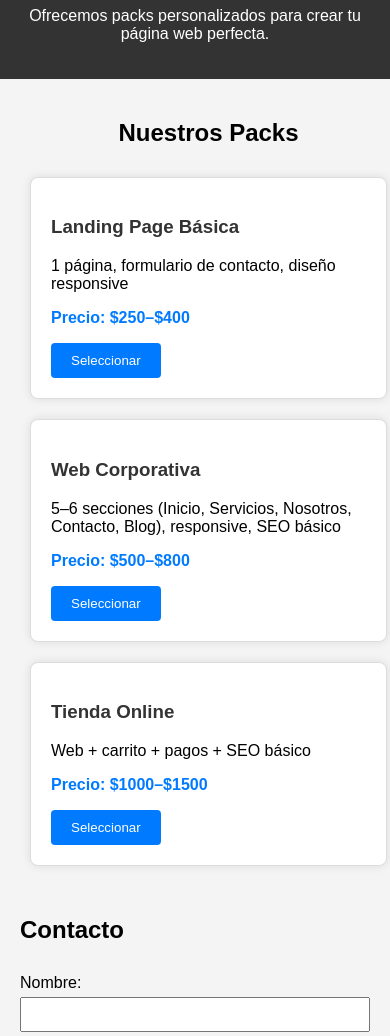
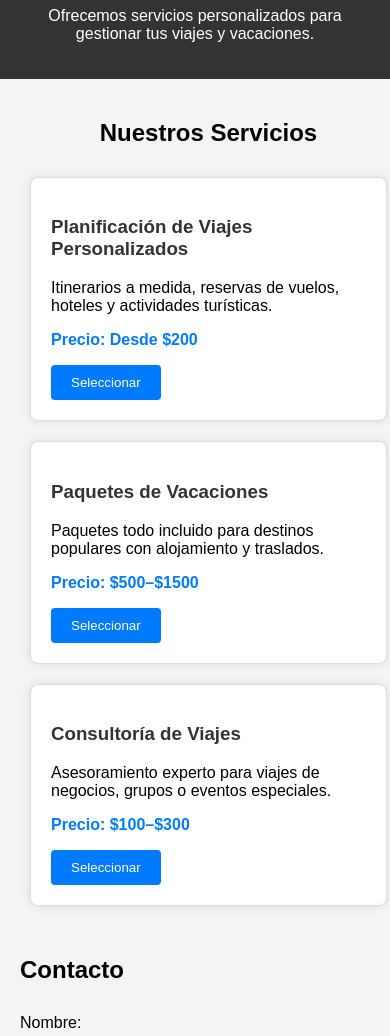
Before and after one commit to stnvi/Landing-Page, a plain HTML site: page index.html in a window 390 px wide. Shown: the part 130-1166 px from the top of the page. Drawn offline with Linux system fonts and the light colour scheme.

Commit message:
Actualizacion

```diff
--- a/index.html
+++ b/index.html
@@ -3,33 +3,33 @@
 <head>
     <meta charset="UTF-8">
     <meta name="viewport" content="width=device-width, initial-scale=1.0">
-    <title>Servicios de Creación de Páginas Web</title>
+    <title>Servicios de Gestión de Viajes y Vacaciones</title>
     <link rel="stylesheet" href="styles.css">
 </head>
 <body>
     <header>
-        <h1>Bienvenido a Nuestros Servicios Web</h1>
-        <p>Ofrecemos packs personalizados para crear tu página web perfecta.</p>
+        <h1>Bienvenido a Nuestros Servicios de Viajes</h1>
+        <p>Ofrecemos servicios personalizados para gestionar tus viajes y vacaciones.</p>
     </header>
     <main>
-        <section id="packs">
-            <h2>Nuestros Packs</h2>
-            <div class="pack">
-                <h3>Landing Page Básica</h3>
-                <p>1 página, formulario de contacto, diseño responsive</p>
-                <p class="price">Precio: $250–$400</p>
+        <section id="servicios">
+            <h2>Nuestros Servicios</h2>
+            <div class="servicio">
+                <h3>Planificación de Viajes Personalizados</h3>
+                <p>Itinerarios a medida, reservas de vuelos, hoteles y actividades turísticas.</p>
+                <p class="price">Precio: Desde $200</p>
                 <button>Seleccionar</button>
             </div>
-            <div class="pack">
-                <h3>Web Corporativa</h3>
-                <p>5–6 secciones (Inicio, Servicios, Nosotros, Contacto, Blog), responsive, SEO básico</p>
-                <p class="price">Precio: $500–$800</p>
+            <div class="servicio">
+                <h3>Paquetes de Vacaciones</h3>
+                <p>Paquetes todo incluido para destinos populares con alojamiento y traslados.</p>
+                <p class="price">Precio: $500–$1500</p>
                 <button>Seleccionar</button>
             </div>
-            <div class="pack">
-                <h3>Tienda Online</h3>
-                <p>Web + carrito + pagos + SEO básico</p>
-                <p class="price">Precio: $1000–$1500</p>
+            <div class="servicio">
+                <h3>Consultoría de Viajes</h3>
+                <p>Asesoramiento experto para viajes de negocios, grupos o eventos especiales.</p>
+                <p class="price">Precio: $100–$300</p>
                 <button>Seleccionar</button>
             </div>
         </section>
@@ -47,7 +47,7 @@
         </section>
     </main>
     <footer>
-        <p>&copy; 2023 Servicios Web. Todos los derechos reservados.</p>
+        <p>&copy; 2023 Servicios de Viajes. Todos los derechos reservados.</p>
     </footer>
     <script src="script.js"></script>
 </body>
--- a/script.js
+++ b/script.js
@@ -1,17 +1,17 @@
 document.addEventListener('DOMContentLoaded', function() {
-    let selectedPack = null;
+    let selectedService = null;
 
-    // Handle pack selection buttons
-    const buttons = document.querySelectorAll('.pack button');
+    // Handle service selection buttons
+    const buttons = document.querySelectorAll('.servicio button');
     buttons.forEach(button => {
         button.addEventListener('click', function() {
             // Remove 'selected' class from all buttons
             buttons.forEach(btn => btn.classList.remove('selected'));
             // Add 'selected' class to clicked button
             this.classList.add('selected');
-            // Store selected pack
-            selectedPack = this.parentElement.querySelector('h3').textContent;
-            alert(`Has seleccionado el pack: ${selectedPack}.`);
+            // Store selected service
+            selectedService = this.parentElement.querySelector('h3').textContent;
+            alert(`Has seleccionado el servicio: ${selectedService}.`);
         });
     });
 
@@ -42,8 +42,8 @@ document.addEventListener('DOMContentLoaded', function() {
             return;
         }
 
-        // Include selected pack in message
-        const fullMessage = selectedPack ? `Pack seleccionado: ${selectedPack}\n\n${message}` : message;
+        // Include selected service in message
+        const fullMessage = selectedService ? `Servicio seleccionado: ${selectedService}\n\n${message}` : message;
 
         // Try to send via EmailJS API
         fetch('https://api.emailjs.com/api/v1.0/email/send', {
@@ -66,7 +66,7 @@ document.addEventListener('DOMContentLoaded', function() {
             if (response.ok) {
                 alert('Mensaje enviado exitosamente. Gracias por contactarnos.');
                 form.reset();
-                selectedPack = null;
+                selectedService = null;
                 buttons.forEach(btn => btn.classList.remove('selected'));
             } else {
                 throw new Error('EmailJS API error');
@@ -80,7 +80,7 @@ document.addEventListener('DOMContentLoaded', function() {
             window.location.href = mailtoLink;
             alert('Abriendo tu cliente de email para enviar el mensaje. Gracias por contactarnos.');
             form.reset();
-            selectedPack = null;
+            selectedService = null;
             buttons.forEach(btn => btn.classList.remove('selected'));
         });
     });
--- a/styles.css
+++ b/styles.css
@@ -18,13 +18,13 @@ main {
     padding: 20px;
 }
 
-#packs {
+#servicios {
     display: flex;
     flex-wrap: wrap;
     justify-content: space-around;
 }
 
-.pack {
+.servicio {
     background-color: white;
     border: 1px solid #ddd;
     border-radius: 8px;
@@ -34,7 +34,7 @@ main {
     box-shadow: 0 0 10px rgba(0,0,0,0.1);
 }
 
-.pack h3 {
+.servicio h3 {
     color: #333;
 }
 
@@ -91,12 +91,12 @@ footer {
 }
 
 @media (max-width: 768px) {
-    #packs {
+    #servicios {
         flex-direction: column;
         align-items: center;
     }
 
-    .pack {
+    .servicio {
         width: 90%;
     }
 }
```
